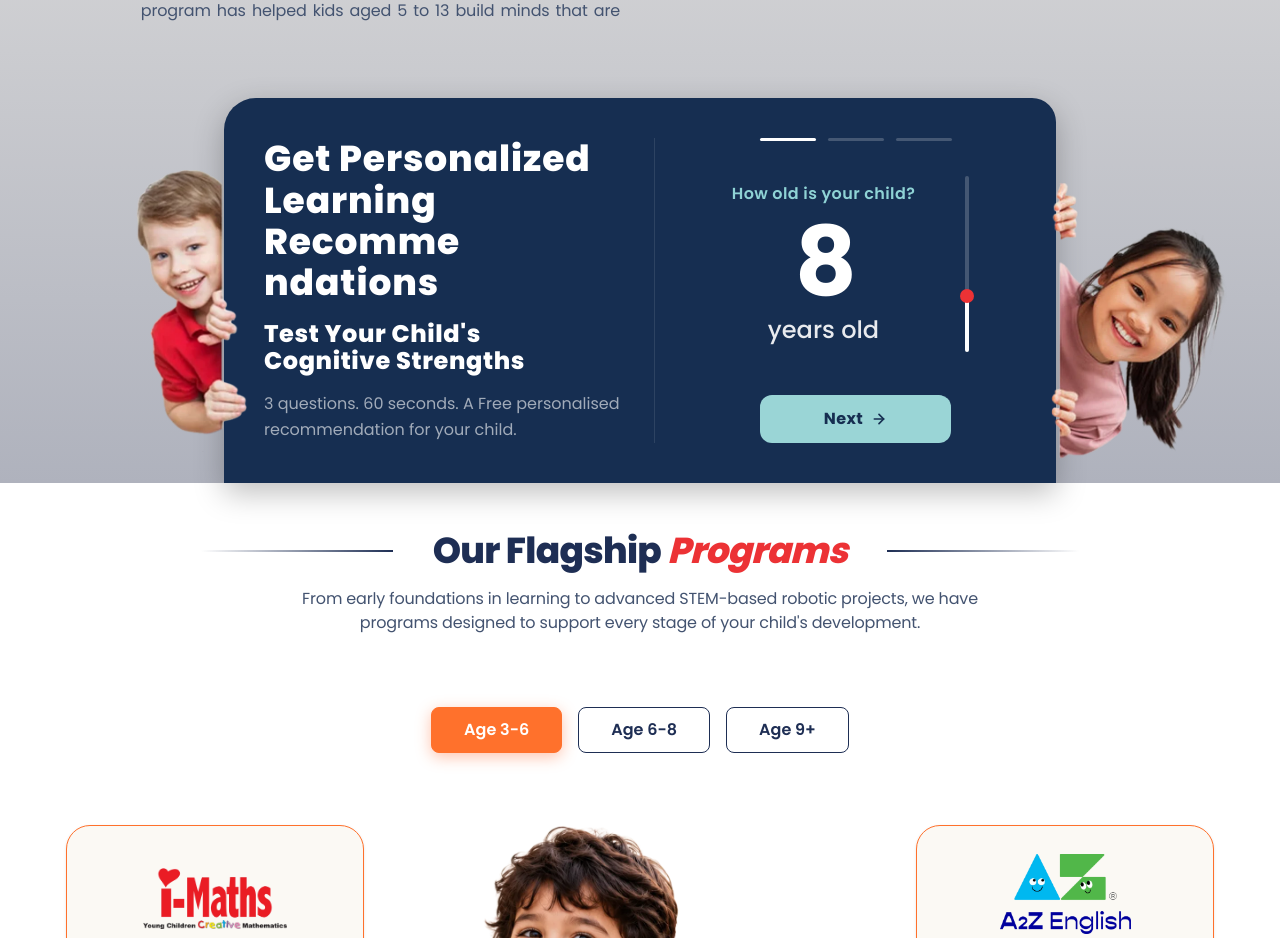
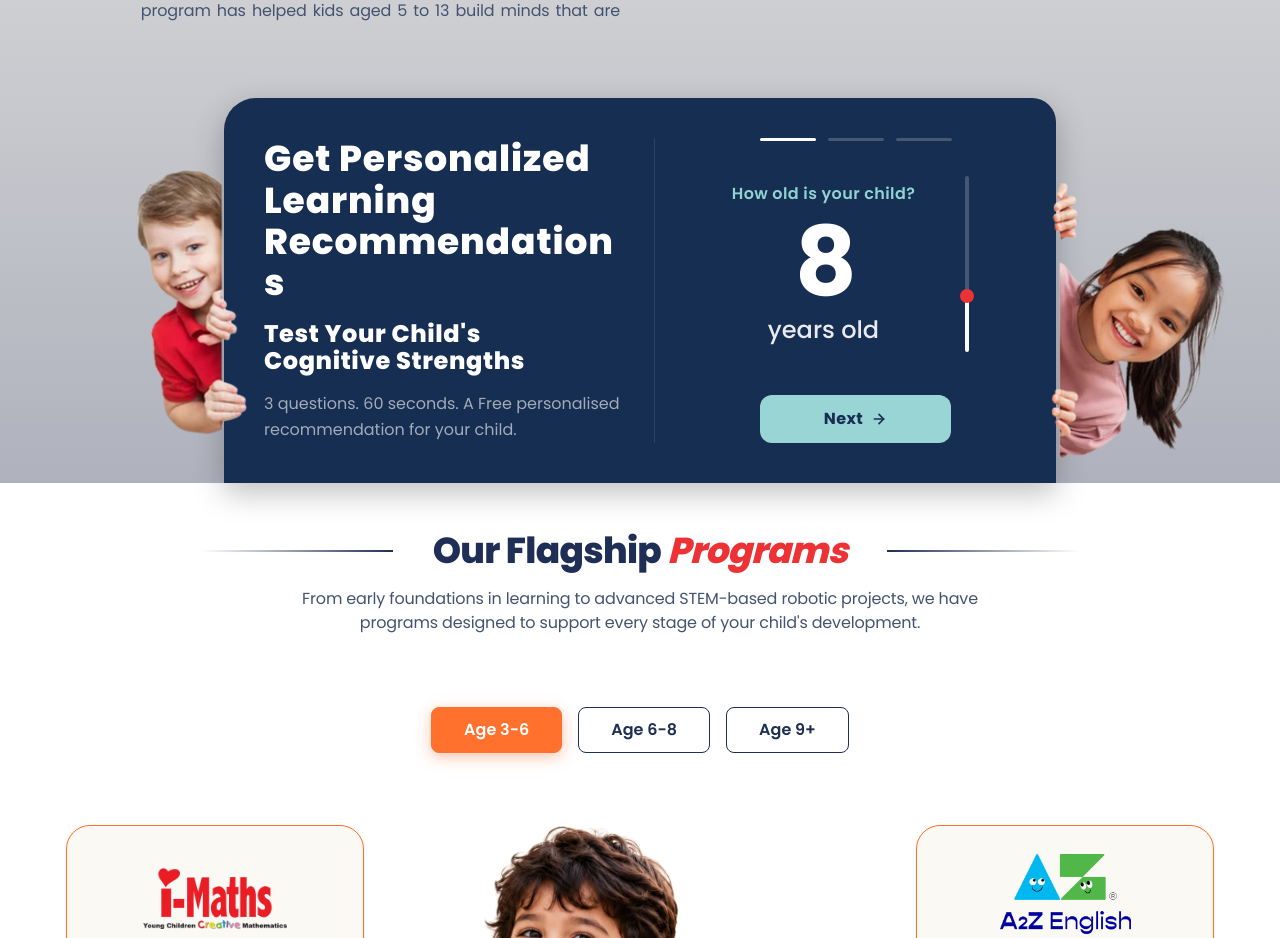
Before and after one commit to vcanbestow/ucmascanew, a Next.js app: page /ucmasnext/ in a window 1280 px wide. Shown: the part 2200-3138 px from the top of the page. Built offline with nearby package versions, Linux system fonts and the light colour scheme.

Commit message:
bug solve

```diff
--- a/src/components/Pages/Home/CognitiveCalculator.tsx
+++ b/src/components/Pages/Home/CognitiveCalculator.tsx
@@ -107,9 +107,9 @@ const handleSliderChange = (e: React.ChangeEvent<HTMLInputElement>) => {
 
               {/* LEFT SECTION INFO PANEL */}
               <div className="w-full md:w-[52%] md:pr-7 md:border-r border-white/10 flex flex-col text-center md:text-left items-center md:items-start pb-8 md:pb-0 justify-center">
-                <h2 className="text-3xl lg:text-4xl font-extrabold w-full text-white leading-[1.15] mb-4 tracking-wide">
-                 Get Personalized Learning Recomme ndations
-                </h2>
+                <h2 className="text-3xl lg:text-4xl font-extrabold w-full text-white leading-[1.15] mb-4 tracking-wide break-words hyphens-auto" lang="en">
+  Get Personalized Learning Recommendations
+</h2>
                 <h2 className="text-2xl font-extrabold text-white leading-[1.15] mb-4 tracking-wide">
                   Test Your Child's  <br className="hidden lg:block" /> Cognitive Strengths
                 </h2>
```
